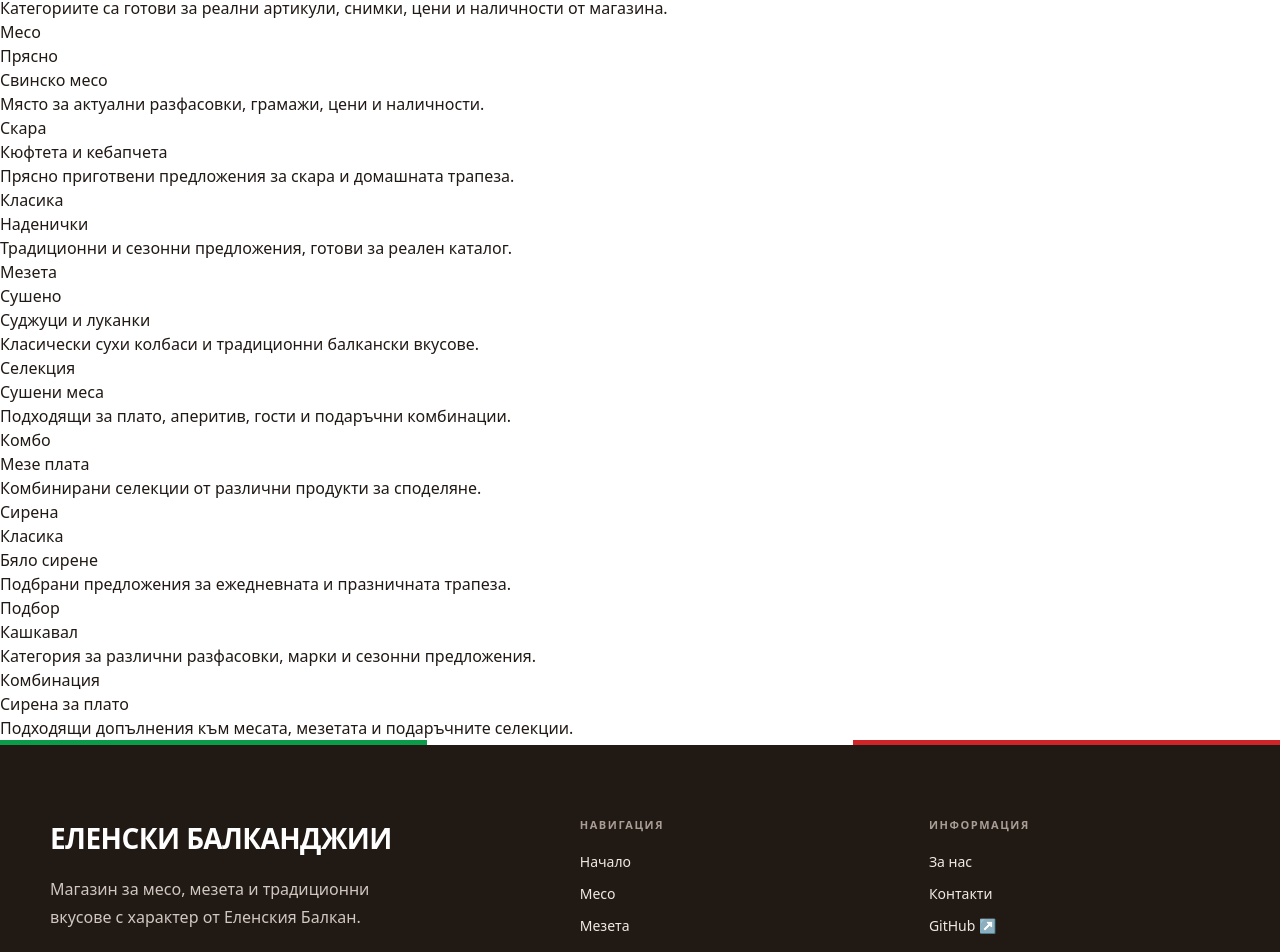
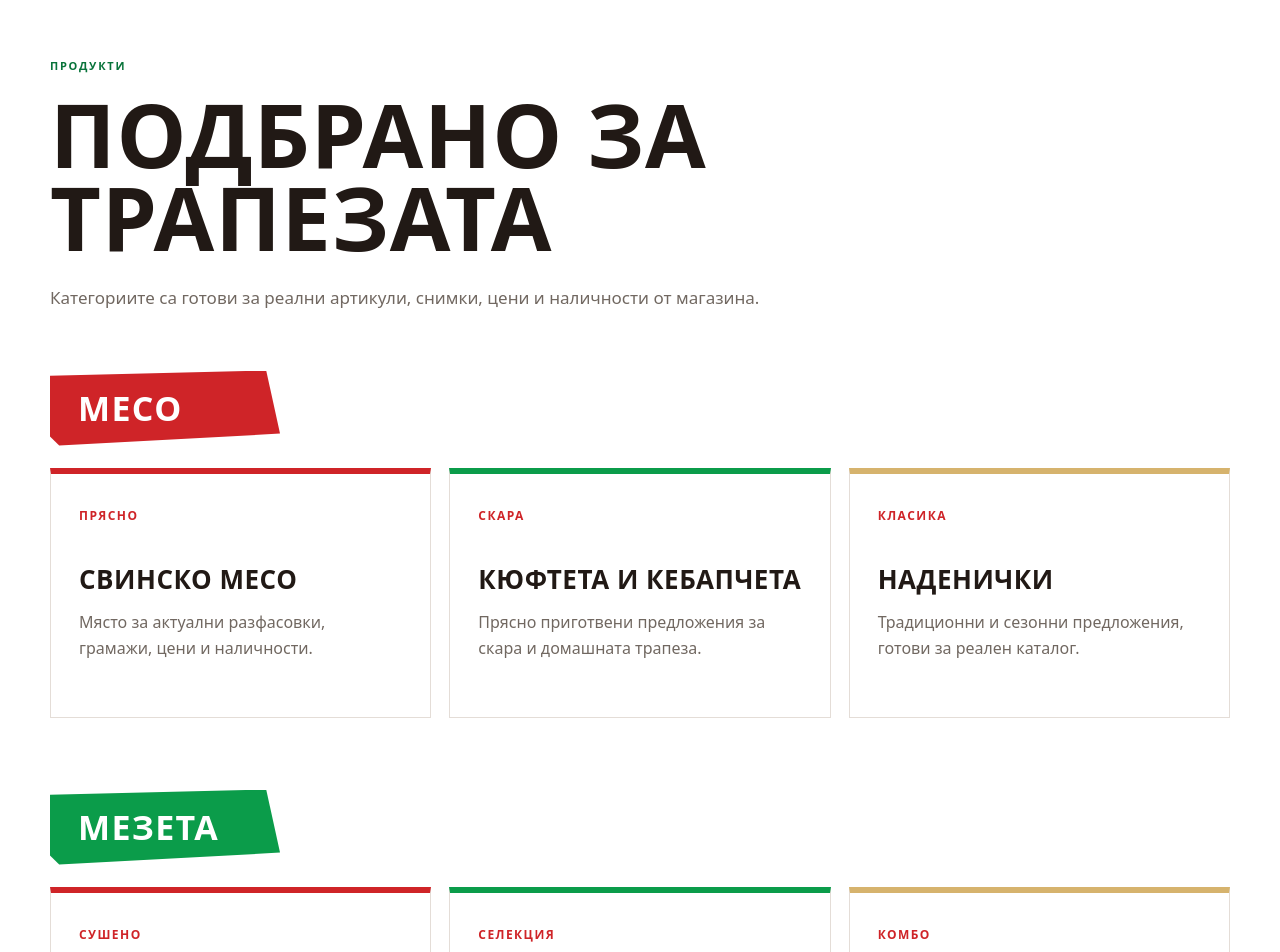
Before and after one commit to viktor132607/ElenskiBalkandzii.Client, a Next.js app: page /project in a window 1280 px wide. Shown: the part 254-1206 px from the top of the page. Built offline with nearby package versions, Linux system fonts and the light colour scheme.

Commit message:
Rewrite products page with Tailwind utilities

```diff
--- a/src/app/project/page.tsx
+++ b/src/app/project/page.tsx
@@ -1,39 +1,66 @@
+const categories = [
+  {
+    id: "meso",
+    title: "Месо",
+    ribbon: "bg-[#cf2428] text-white",
+    items: [
+      ["Прясно", "Свинско месо", "Място за актуални разфасовки, грамажи, цени и наличности."],
+      ["Скара", "Кюфтета и кебапчета", "Прясно приготвени предложения за скара и домашната трапеза."],
+      ["Класика", "Наденички", "Традиционни и сезонни предложения, готови за реален каталог."],
+    ],
+  },
+  {
+    id: "mezeta",
+    title: "Мезета",
+    ribbon: "bg-[#0b9c4a] text-white",
+    items: [
+      ["Сушено", "Суджуци и луканки", "Класически сухи колбаси и традиционни балкански вкусове."],
+      ["Селекция", "Сушени меса", "Подходящи за плато, аперитив, гости и подаръчни комбинации."],
+      ["Комбо", "Мезе плата", "Комбинирани селекции от различни продукти за споделяне."],
+    ],
+  },
+  {
+    id: "sirena",
+    title: "Сирена",
+    ribbon: "bg-[#d8b66b] text-[#2b211c]",
+    items: [
+      ["Класика", "Бяло сирене", "Подбрани предложения за ежедневната и празничната трапеза."],
+      ["Подбор", "Кашкавал", "Категория за различни разфасовки, марки и сезонни предложения."],
+      ["Комбинация", "Сирена за плато", "Подходящи допълнения към месата, мезетата и подаръчните селекции."],
+    ],
+  },
+];
+
 export default function ProjectPage() {
   return (
-    <section className="section page-hero products-page">
-      <div className="container">
-        <div className="section-heading products-heading">
-          <span className="eyebrow">Продукти</span>
-          <h1>Подбрано за трапезата</h1>
-          <p>Категориите са готови за реални артикули, снимки, цени и наличности от магазина.</p>
+    <section className="min-h-[68vh] bg-white py-[92px] pt-[104px] max-[1100px]:py-20 max-[820px]:min-h-0 max-[820px]:py-[68px] max-[820px]:pt-[76px] max-[620px]:py-[54px]">
+      <div className="mx-auto w-[min(1180px,calc(100%_-_40px))] max-[620px]:w-[min(1180px,calc(100%_-_28px))]">
+        <div className="mb-[58px] max-w-[760px]">
+          <span className="mb-[18px] inline-block text-[11px] font-black uppercase tracking-[.16em] text-[#08733a]">Продукти</span>
+          <h1 className="mb-6 max-w-[900px] text-[clamp(50px,7vw,88px)] font-black uppercase leading-[.95] tracking-[.01em] max-[620px]:text-[clamp(40px,13vw,62px)]">Подбрано за трапезата</h1>
+          <p className="text-[17px] leading-[1.7] text-[#716861] max-[620px]:text-base">Категориите са готови за реални артикули, снимки, цени и наличности от магазина.</p>
         </div>
 
-        <div className="product-category-block" id="meso">
-          <div className="category-ribbon red-ribbon">Месо</div>
-          <div className="card-grid product-grid">
-            <article className="card product-card"><span>Прясно</span><h3>Свинско месо</h3><p>Място за актуални разфасовки, грамажи, цени и наличности.</p></article>
-            <article className="card product-card"><span>Скара</span><h3>Кюфтета и кебапчета</h3><p>Прясно приготвени предложения за скара и домашната трапеза.</p></article>
-            <article className="card product-card"><span>Класика</span><h3>Наденички</h3><p>Традиционни и сезонни предложения, готови за реален каталог.</p></article>
+        {categories.map((category) => (
+          <div key={category.id} id={category.id} className="mb-[72px] scroll-mt-[220px]">
+            <div className={`mb-[22px] inline-block min-w-[230px] px-7 py-3 text-[34px] font-black uppercase tracking-[.04em] [clip-path:polygon(0_7%,94%_0,100%_84%,4%_100%,0_88%)] max-[620px]:min-w-[190px] max-[620px]:text-[28px] ${category.ribbon}`}>
+              {category.title}
+            </div>
+
+            <div className="grid grid-cols-3 gap-[18px] max-[1100px]:grid-cols-2 max-[820px]:grid-cols-1">
+              {category.items.map(([label, title, copy], index) => (
+                <article
+                  key={title}
+                  className={`min-h-[250px] border border-[#e4ddd7] border-t-[6px] bg-white p-7 max-[820px]:min-h-0 ${index === 0 ? "border-t-[#cf2428]" : index === 1 ? "border-t-[#0b9c4a]" : "border-t-[#d6b36d]"}`}
+                >
+                  <span className="mb-9 inline-block text-xs font-black uppercase tracking-[.12em] text-[#cf2428]">{label}</span>
+                  <h3 className="mb-[10px] text-[26px] font-black uppercase tracking-[.02em] max-[620px]:text-[22px]">{title}</h3>
+                  <p className="leading-[1.65] text-[#716861]">{copy}</p>
+                </article>
+              ))}
+            </div>
           </div>
-        </div>
-
-        <div className="product-category-block" id="mezeta">
-          <div className="category-ribbon green-ribbon">Мезета</div>
-          <div className="card-grid product-grid">
-            <article className="card product-card"><span>Сушено</span><h3>Суджуци и луканки</h3><p>Класически сухи колбаси и традиционни балкански вкусове.</p></article>
-            <article className="card product-card"><span>Селекция</span><h3>Сушени меса</h3><p>Подходящи за плато, аперитив, гости и подаръчни комбинации.</p></article>
-            <article className="card product-card"><span>Комбо</span><h3>Мезе плата</h3><p>Комбинирани селекции от различни продукти за споделяне.</p></article>
-          </div>
-        </div>
-
-        <div className="product-category-block" id="sirena">
-          <div className="category-ribbon cream-ribbon">Сирена</div>
-          <div className="card-grid product-grid">
-            <article className="card product-card"><span>Класика</span><h3>Бяло сирене</h3><p>Подбрани предложения за ежедневната и празничната трапеза.</p></article>
-            <article className="card product-card"><span>Подбор</span><h3>Кашкавал</h3><p>Категория за различни разфасовки, марки и сезонни предложения.</p></article>
-            <article className="card product-card"><span>Комбинация</span><h3>Сирена за плато</h3><p>Подходящи допълнения към месата, мезетата и подаръчните селекции.</p></article>
-          </div>
-        </div>
+        ))}
       </div>
     </section>
   );
```
